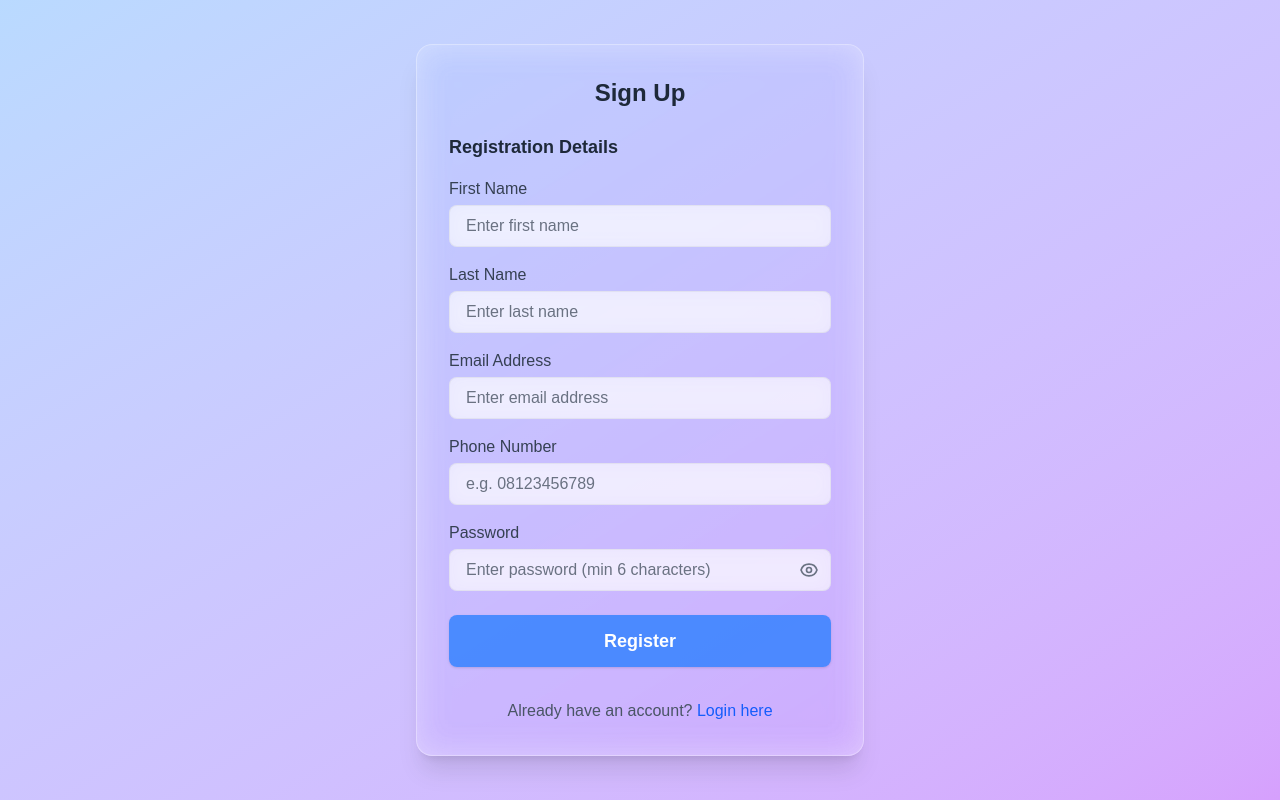
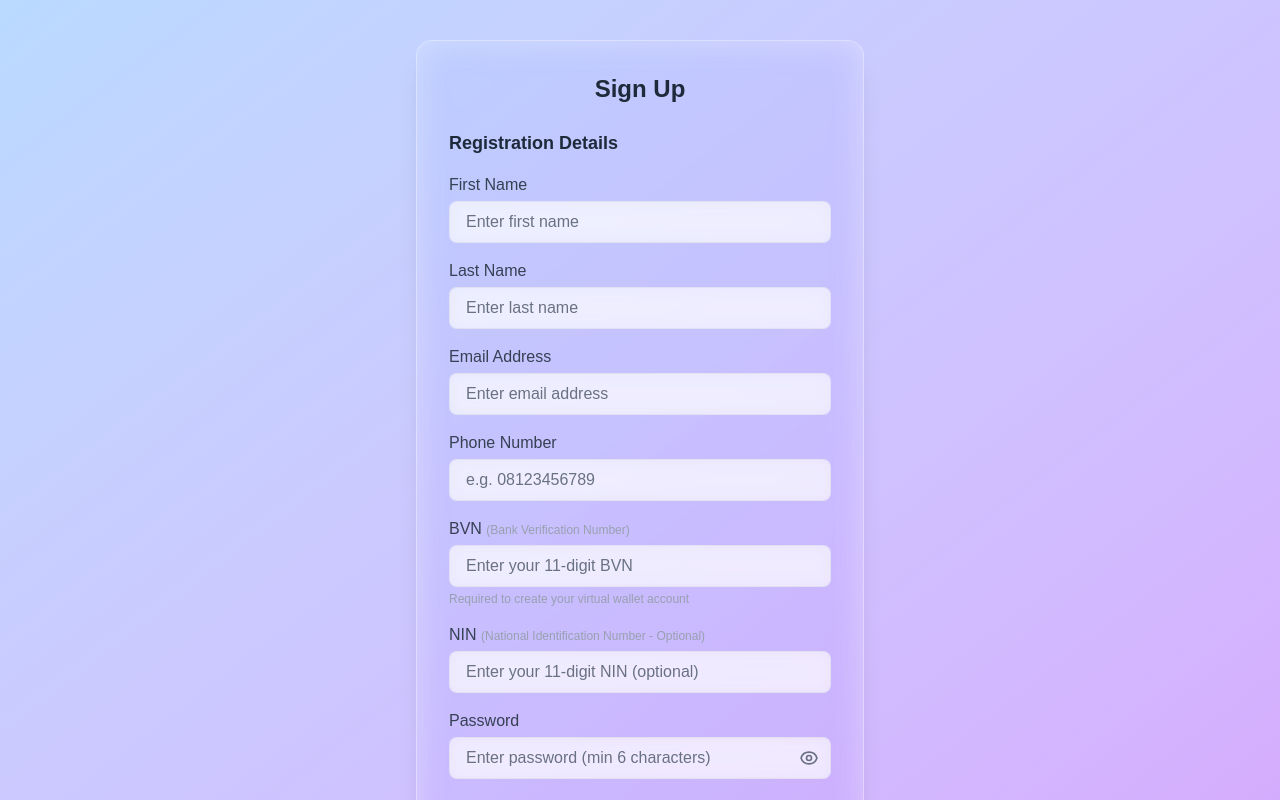
Before and after one commit to Chisomalaoma/wisper-datashare, a Next.js app: page /auth/register in a window 1280 px wide. Shown: the top 800 px of the page. Built offline with nearby package versions, Linux system fonts and the light colour scheme; no server answers.

Commit message:
feat: add BVN (required) and NIN (optional) fields to registration

```diff
--- a/src/components/forms/CombinedRegisterForm.tsx
+++ b/src/components/forms/CombinedRegisterForm.tsx
@@ -13,6 +13,7 @@ interface CombinedFormInputs {
     school: string;
     matric: string;
     nin: string;
+    bvn: string;
     email: string;
     password: string;
 }
@@ -102,6 +103,40 @@ export default function CombinedRegisterForm() {
                                 placeholder="e.g. 08123456789"
                             />
                             {errors.phone && <span className="text-red-500 text-xs">{errors.phone.message}</span>}
+                        </div>
+
+                        <div>
+                            <label className="block text-gray-700 font-medium mb-1">BVN <span className="text-gray-400 text-xs font-normal">(Bank Verification Number)</span></label>
+                            <input
+                                {...register('bvn', {
+                                    required: 'BVN is required',
+                                    pattern: {
+                                        value: /^\d{11}$/,
+                                        message: 'BVN must be exactly 11 digits'
+                                    }
+                                })}
+                                className="w-full px-4 py-2 rounded-lg bg-white/60 text-gray-900 border border-gray-300/40 focus:outline-none focus:ring-2 focus:ring-blue-400 backdrop-blur placeholder-gray-500"
+                                placeholder="Enter your 11-digit BVN"
+                                maxLength={11}
+                            />
+                            {errors.bvn && <span className="text-red-500 text-xs">{errors.bvn.message}</span>}
+                            <p className="text-gray-400 text-xs mt-1">Required to create your virtual wallet account</p>
+                        </div>
+
+                        <div>
+                            <label className="block text-gray-700 font-medium mb-1">NIN <span className="text-gray-400 text-xs font-normal">(National Identification Number - Optional)</span></label>
+                            <input
+                                {...register('nin', {
+                                    pattern: {
+                                        value: /^\d{11}$/,
+                                        message: 'NIN must be exactly 11 digits'
+                                    }
+                                })}
+                                className="w-full px-4 py-2 rounded-lg bg-white/60 text-gray-900 border border-gray-300/40 focus:outline-none focus:ring-2 focus:ring-blue-400 backdrop-blur placeholder-gray-500"
+                                placeholder="Enter your 11-digit NIN (optional)"
+                                maxLength={11}
+                            />
+                            {errors.nin && <span className="text-red-500 text-xs">{errors.nin.message}</span>}
                         </div>
 
                         <div>
```
Also changed, not shown: src/api/auth.ts (+4 -3 lines).
